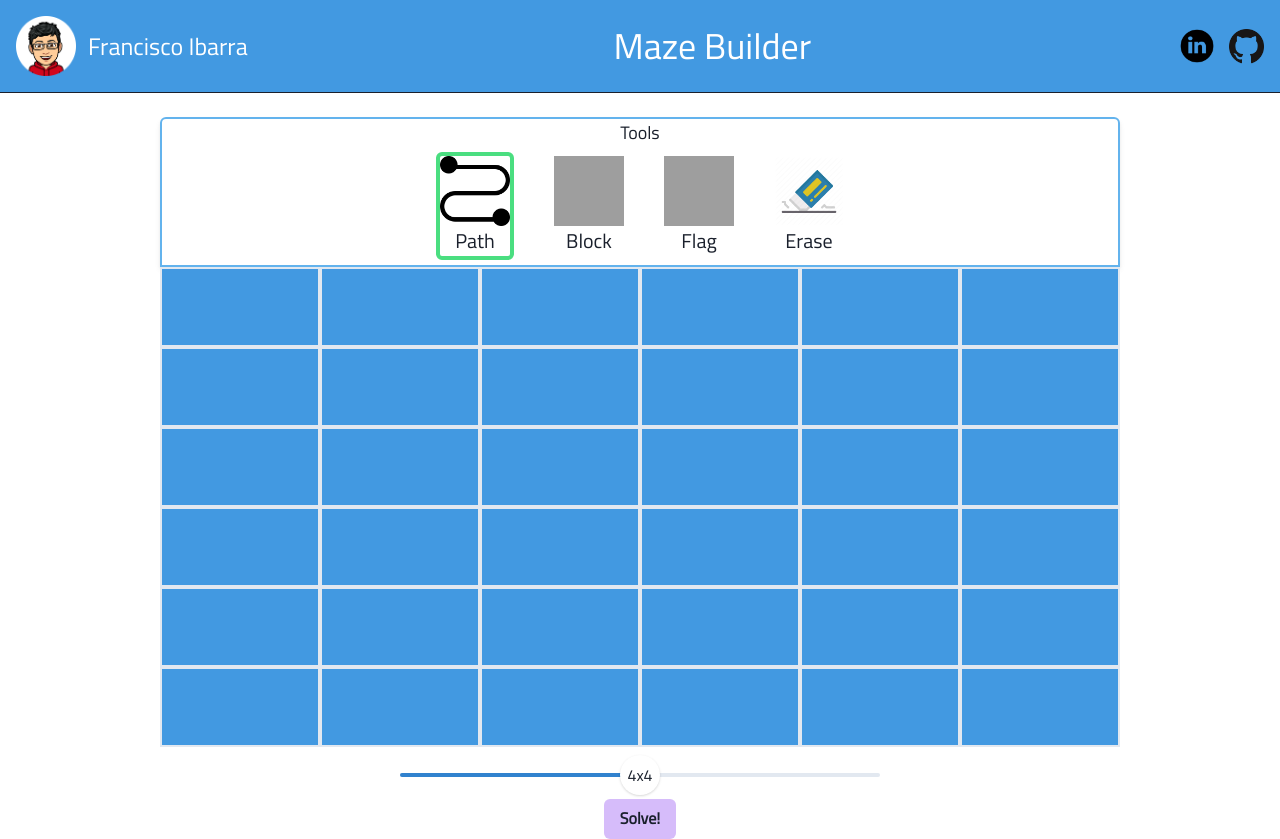
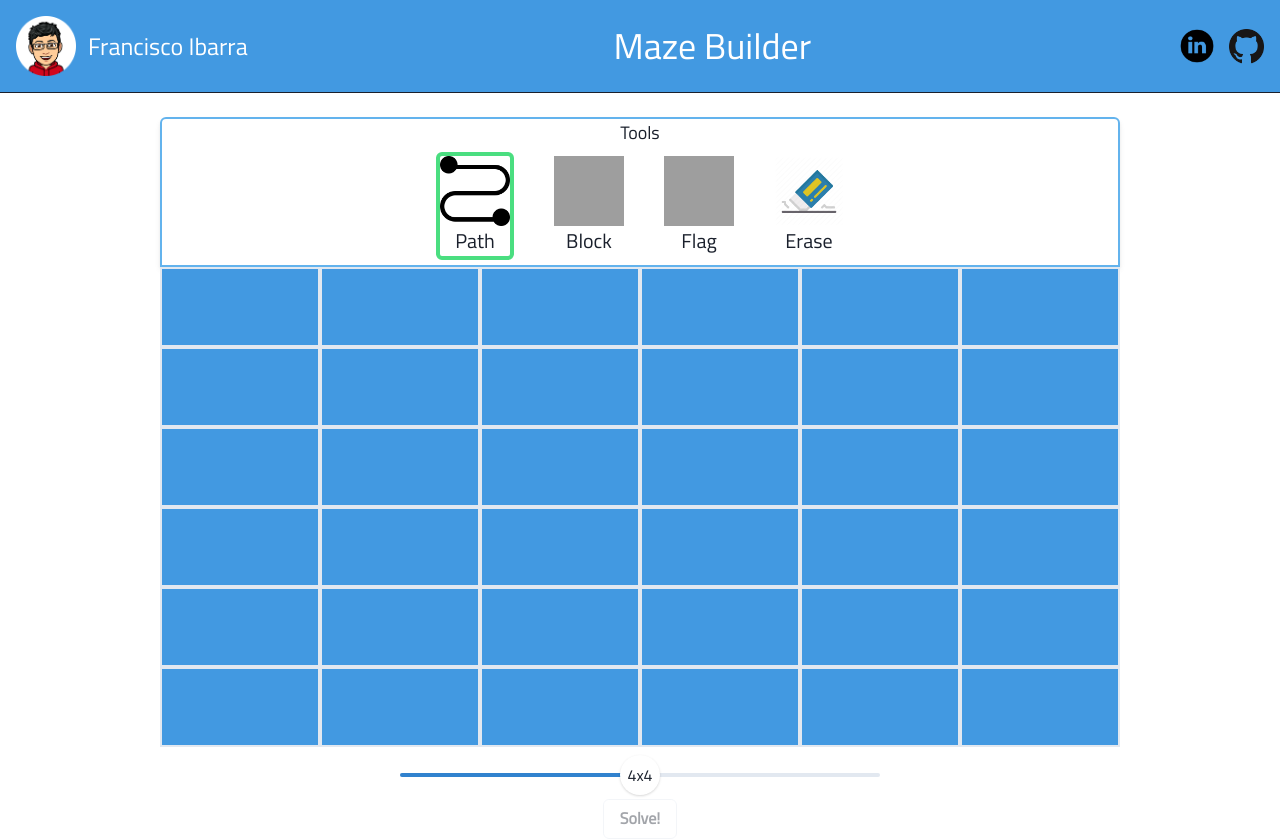
Before and after one commit to Francisco-Ibarra07/MazeBuilder, a React (Create React App) app: page / in a window 1280 px wide. Built offline with nearby package versions, Linux system fonts and the light colour scheme; grey boxes are pictures that could not be loaded.

Commit message:
Added redux code back into Maze component

```diff
--- a/src/components/Maze.tsx
+++ b/src/components/Maze.tsx
@@ -1,7 +1,5 @@
 import {
   Flex,
-  Box,
-  Grid,
   Slider,
   SliderTrack,
   SliderFilledTrack,
@@ -9,11 +7,50 @@ import {
   Tooltip,
   Button,
 } from "@chakra-ui/react";
-import React from "react";
+import React, { useState } from "react";
 import MazeGrid from "./MazeGrid";
 import ToolBox from "./ToolBox";
+import { connect, ConnectedProps } from "react-redux";
+import { RootState } from "../store/reducers/rootReducer";
+import { resetFlags } from "../store/actions/flagActions";
+import { expandGrid, shrinkGrid, solveGrid } from "../store/actions/gridActions";
 
-function Maze() {
+// Connect Redux
+const mapStateToProps = (state: RootState) => ({
+  grid: state.grid,
+  flagLocations: state.flagLocations,
+});
+const connector = connect(mapStateToProps);
+type PropsFromRedux = ConnectedProps<typeof connector>;
+type MazeProps = PropsFromRedux;
+
+function Maze(props: MazeProps) {
+  const { grid, flagLocations, dispatch } = props;
+  const [isSolving, setIsSolving] = useState(false);
+
+  const handleDecrement = () => {
+    dispatch(shrinkGrid());
+    dispatch(resetFlags());
+  };
+
+  const handleIncrement = () => {
+    dispatch(expandGrid());
+    dispatch(resetFlags());
+  };
+
+  const handleSolve = () => {
+    if (flagLocations.length !== 2) {
+      console.log("Not enough flags on the board");
+      return;
+    }
+
+    setIsSolving(true);
+    const start = flagLocations[0];
+    const end = flagLocations[1];
+    dispatch(solveGrid(start, end));
+    setIsSolving(false);
+  };
+
   return (
     <Flex flexDirection="column" justifyContent="center" alignItems="center" mt={6}>
       <Flex w="100%" flexDirection="column" justifyContent="center" alignItems="center">
@@ -34,11 +71,17 @@ function Maze() {
         </SliderThumb>
       </Slider>
 
-      <Button bg="purple.200" mt={1}>
+      <Button
+        mt={1}
+        variant="outline"
+        onClick={handleSolve}
+        isLoading={isSolving}
+        isDisabled={flagLocations.length !== 2}
+      >
         Solve!
       </Button>
     </Flex>
   );
 }
 
-export default Maze;
+export default connector(Maze);
```
